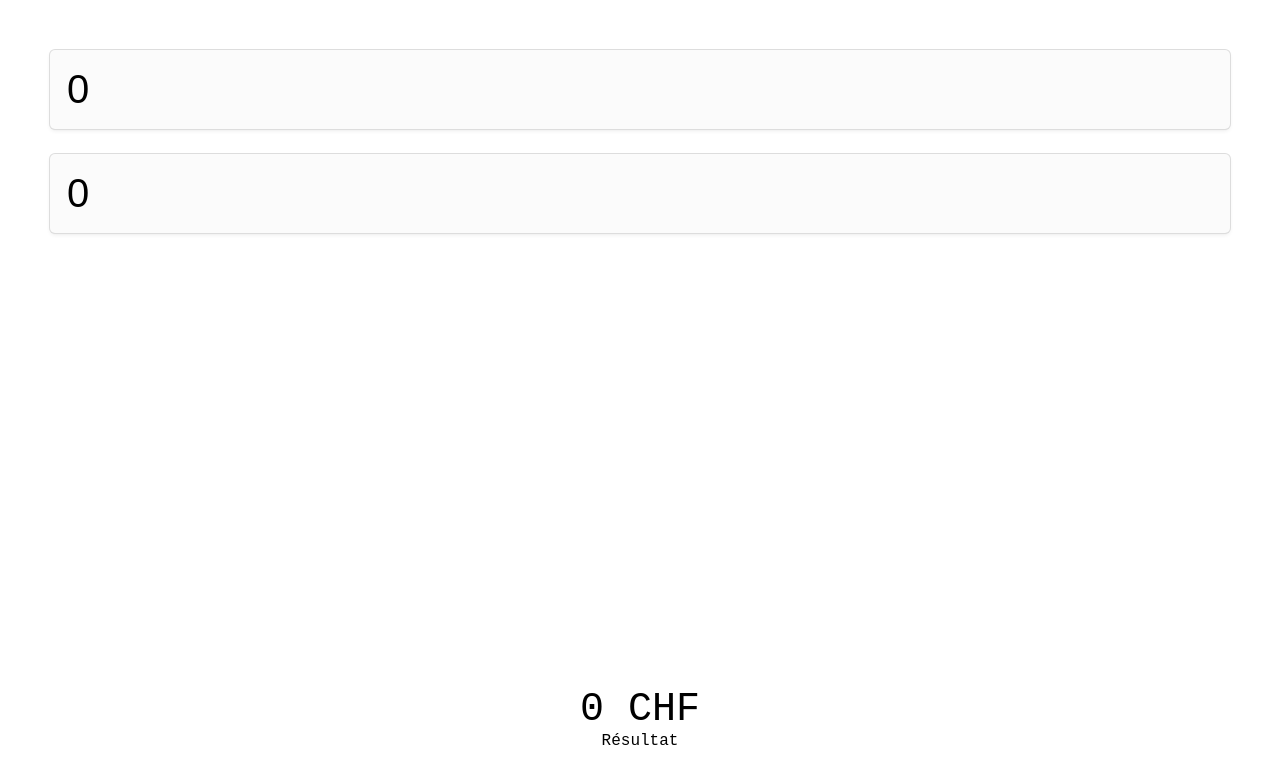
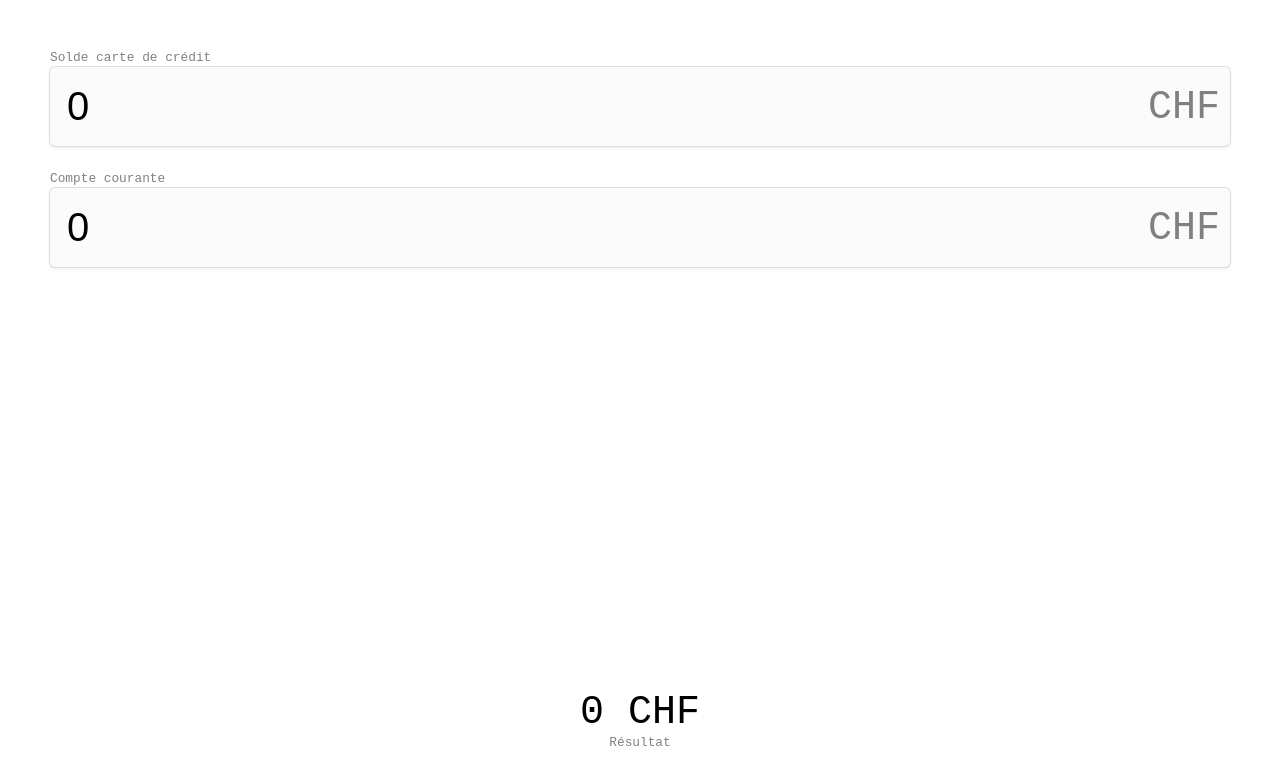
Before and after one commit to Penkie/credit-card-debt, an Angular app: page / in a window 1280 px wide. Shown: the top 784 px of the page. Built offline with nearby package versions, Linux system fonts and the light colour scheme; a web font is replaced by a local one.

Commit message:
add details

```diff
--- a/src/app/calculator/calculator.component.html
+++ b/src/app/calculator/calculator.component.html
@@ -1,6 +1,14 @@
 <form>
-    <input [(ngModel)]="creditCardInput" (change)="changeValue()" type="number" name="credit-card-debt" id="credit-card-debt">
-    <input [(ngModel)]="currentAccountInput" (change)="changeValue()" type="number" name="current-account" id="current-account">
+    <div class="input-group">
+        <label for="credit-card-debt">Solde carte de crédit</label>
+        <input [(ngModel)]="creditCardInput" (change)="changeValue()" type="number" name="credit-card-debt" id="credit-card-debt">
+        <div class="currency">CHF</div>
+    </div>
+    <div class="input-group">
+        <label for="urrent-account">Compte courante</label>
+        <input [(ngModel)]="currentAccountInput" (change)="changeValue()" type="number" name="current-account" id="current-account">
+        <div class="currency">CHF</div>
+    </div>
 </form>
 <div class="result">
     <div class="text">{{ calculatedDebt }} CHF</div>
--- a/src/app/calculator/calculator.component.scss
+++ b/src/app/calculator/calculator.component.scss
@@ -3,6 +3,18 @@
         display: flex;
         flex-direction: column;
         margin: 50px;
+
+        .input-group {
+            display: flex;
+            flex-direction: column;
+            position: relative;
+
+            label {
+                font-size: 0.8rem !important;
+                color: grey;
+                margin-bottom: 2px;
+                font-size: 16px;
+            }
 
             input {
                 font-size: 2.5rem;
@@ -11,16 +23,27 @@
                 background: #fbfbfb;
                 border: 2px solid transparent;
                 box-shadow: 0 0 0 1px #dddddd, 0 2px 4px 0 rgb(0 0 0 / 7%), 0 1px 1.5px 0 rgb(0 0 0 / 5%);
+
                 :focus{
                     border: 2px solid #000;
                     border-radius: 4px;
                 }
+            }
 
+            .currency {
+                position: absolute;
+                right: 10px;
+                color: grey;
+                top: 35px;
+                font-size: 2.5rem;
+            }
 
             &:not(:first-child) {
                 margin-top: 25px;
             }
         }
+
+
     }
 
     .result {
@@ -36,8 +59,8 @@
             font-size: 2.5rem;
         }
 
-        span {
-            font-size: 0.5rem;
+        .label {
+            font-size: 0.8rem;
             color: grey;
         }
     }
```
Lines whose indentation alone changed are shown as unchanged.
